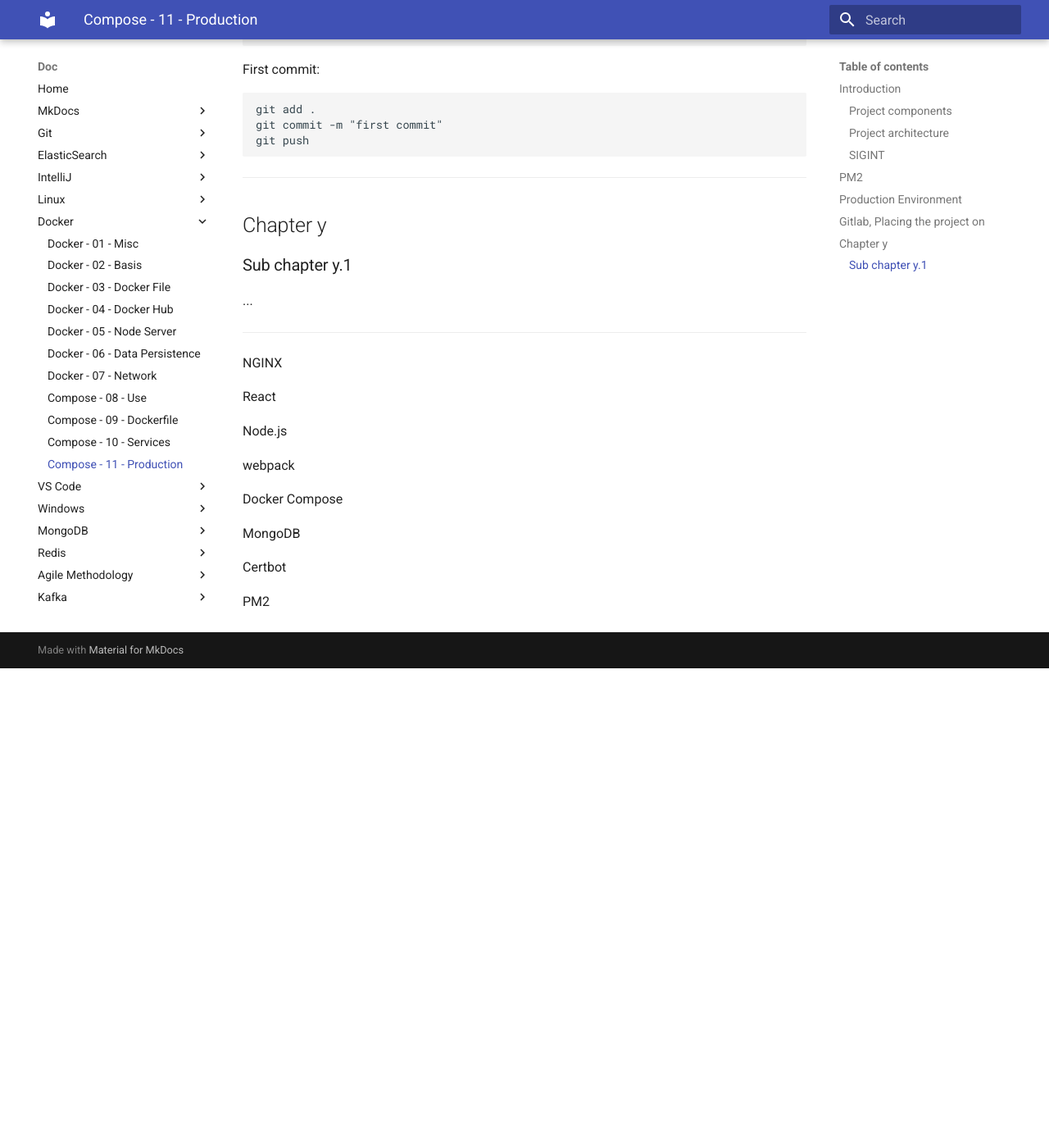
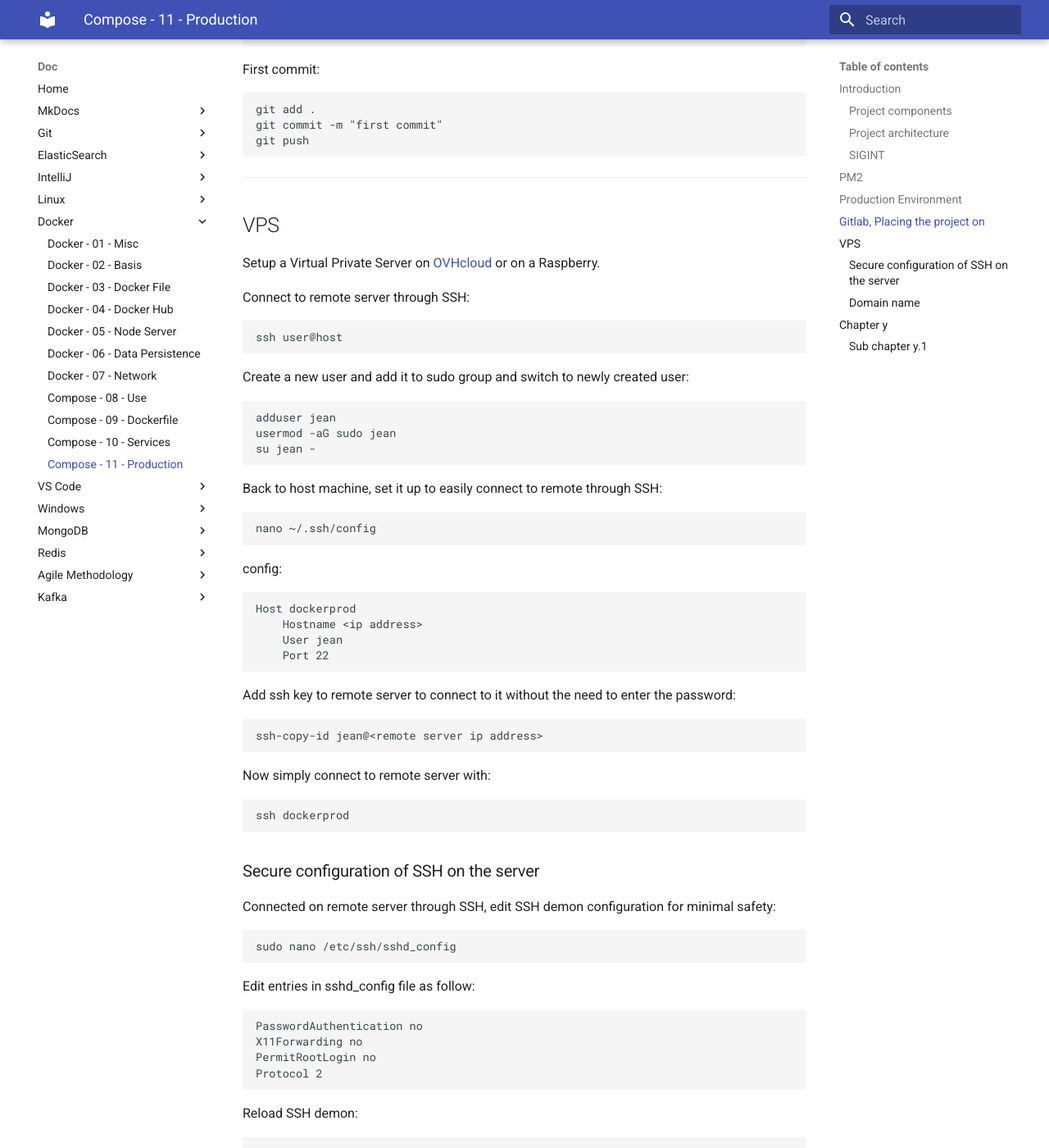
Before and after one commit to oldu73/doc, an MkDocs documentation site: the page built from docs/docker/11-compose-production.md, in a window 1280 px wide and 1400 px high, scrolled down 12628 px. Shown: the whole window at 82% size. Built offline with MkDocs 1.6.1 and Material for MkDocs 9.7.7, drawn with Linux system fonts in a browser that asks for light colours; before the commit the page ends 13443 px from its top, so only the background shows below that; some of the changed text lies outside the part shown.

Commit message:
docker compose - production - vps

````diff
--- a/docs/docker/11-compose-production.md
+++ b/docs/docker/11-compose-production.md
@@ -651,6 +651,90 @@ git push
 
 ***
 
+## VPS
+
+Setup a Virtual Private Server on [OVHcloud](https://www.ovhcloud.com/fr) or on a Raspberry.
+
+Connect to remote server through SSH:
+
+```console
+ssh user@host
+```
+
+Create a new user and add it to sudo group and switch to newly created user:
+
+```console
+adduser jean
+usermod -aG sudo jean
+su jean -
+```
+
+Back to host machine, set it up to easily connect to remote through SSH:
+
+```console
+nano ~/.ssh/config
+```
+
+config:
+
+```text
+Host dockerprod
+    Hostname <ip address>
+    User jean
+    Port 22
+```
+
+Add ssh key to remote server to connect to it without the need to enter the password:
+
+```console
+ssh-copy-id jean@<remote server ip address>
+```
+
+Now simply connect to remote server with:
+
+```console
+ssh dockerprod
+```
+
+### Secure configuration of SSH on the server
+
+Connected on remote server through SSH, edit SSH demon configuration for minimal safety:
+
+```console
+sudo nano /etc/ssh/sshd_config
+```
+
+Edit entries in sshd_config file as follow:
+
+```text
+PasswordAuthentication no
+X11Forwarding no
+PermitRootLogin no
+Protocol 2
+```
+
+Reload SSH demon:
+
+```console
+systemctl reload sshd
+```
+
+Now the only way to connect on remote server through SSH is with your own computer with the created user.
+
+Finally change permission on home folder for more safety:
+
+```console
+sudo chmod 700 ~
+```
+
+### Domain name
+
+Order a domain name.
+
+In DNS Zone, edit type "A" entry with your remote server IP address.
+
+***
+
 ## Chapter y
 
 ### Sub chapter y.1
````
